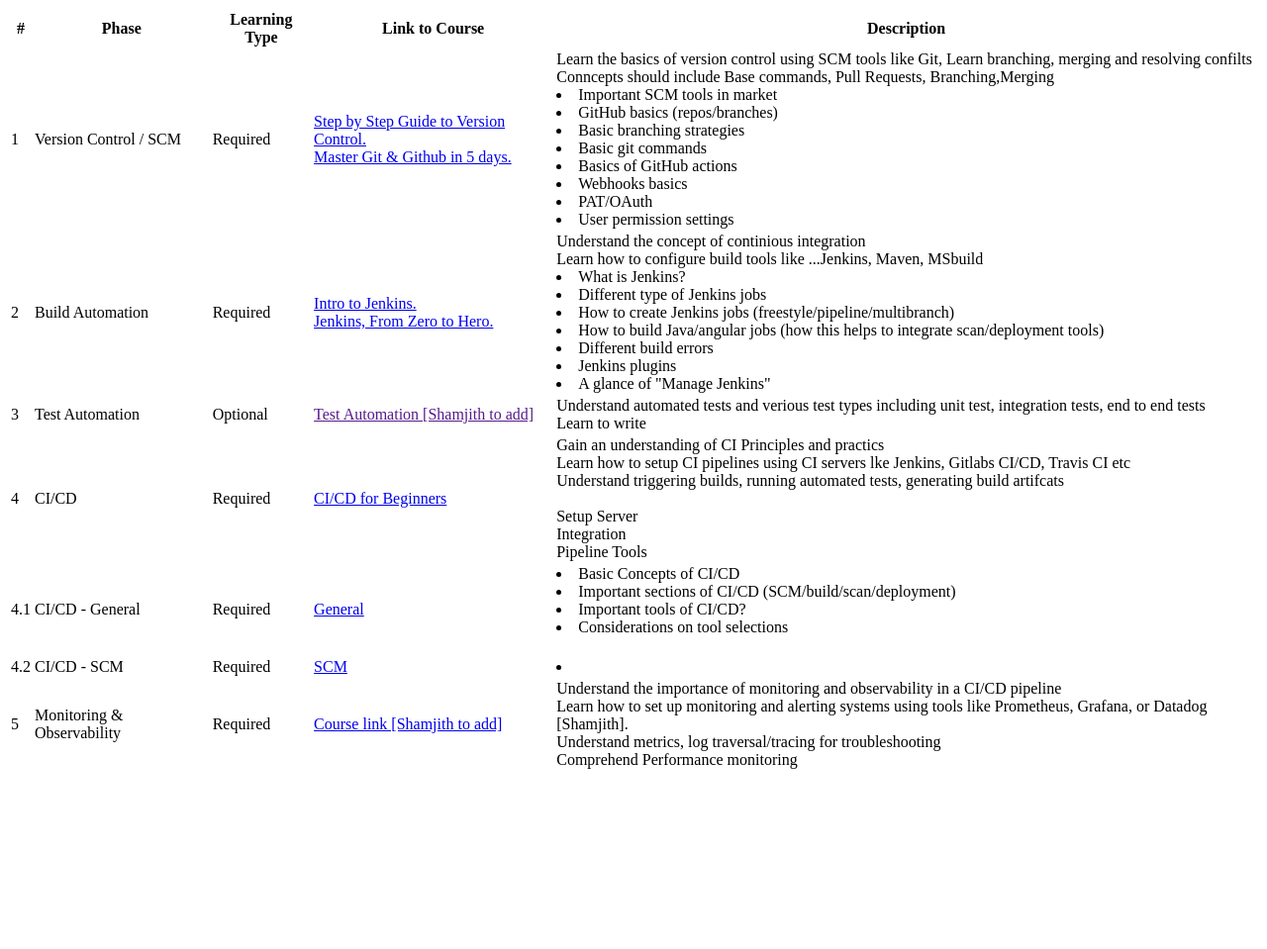
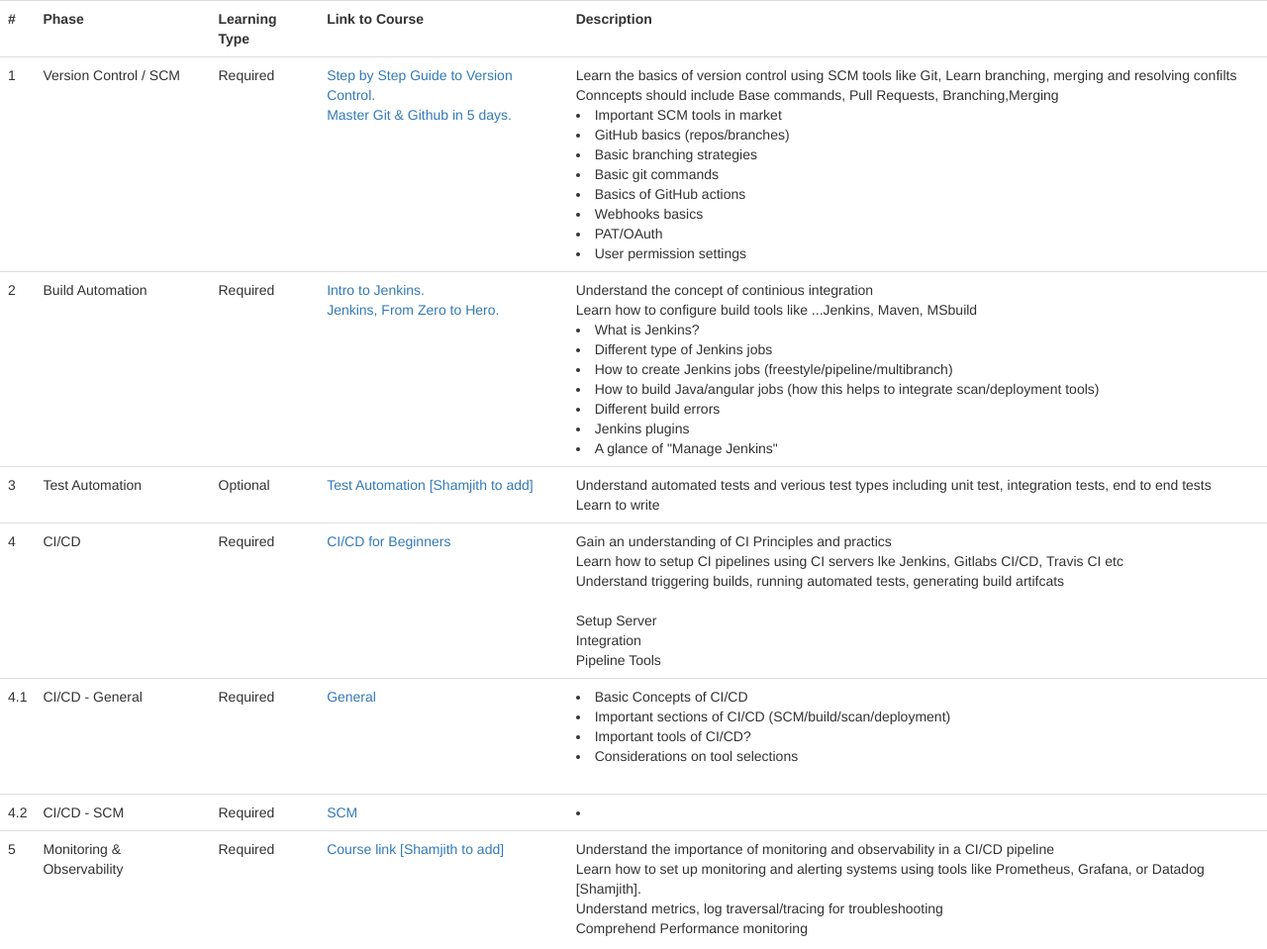
Before and after one commit to znisar/DevOps-Roadmap, a plain HTML site: page DevOps-cicd.html in a window 1280 px wide. Shown: the whole page at 99% size. Before the commit the page ends 800 px from the top, so only its background shows below. Drawn offline with nearby package versions, Linux system fonts and the light colour scheme.

Commit message:
Adding CI/CD page, new table format

```diff
--- a/DevOps-cicd.html
+++ b/DevOps-cicd.html
@@ -1,6 +1,11 @@
 <!DOCTYPE html>
 <html>
 <head>
+    <meta name="viewport" content="width=device-width, initial-scale=1.0">
+    <link rel="stylesheet" href="https://maxcdn.bootstrapcdn.com/bootstrap/3.4.1/css/bootstrap.min.css">
+
+    <script src="https://ajax.googleapis.com/ajax/libs/jquery/3.7.1/jquery.min.js"></script>
+    <script src="https://maxcdn.bootstrapcdn.com/bootstrap/3.4.1/js/bootstrap.min.js"></script>
 
 </head>
 
```
